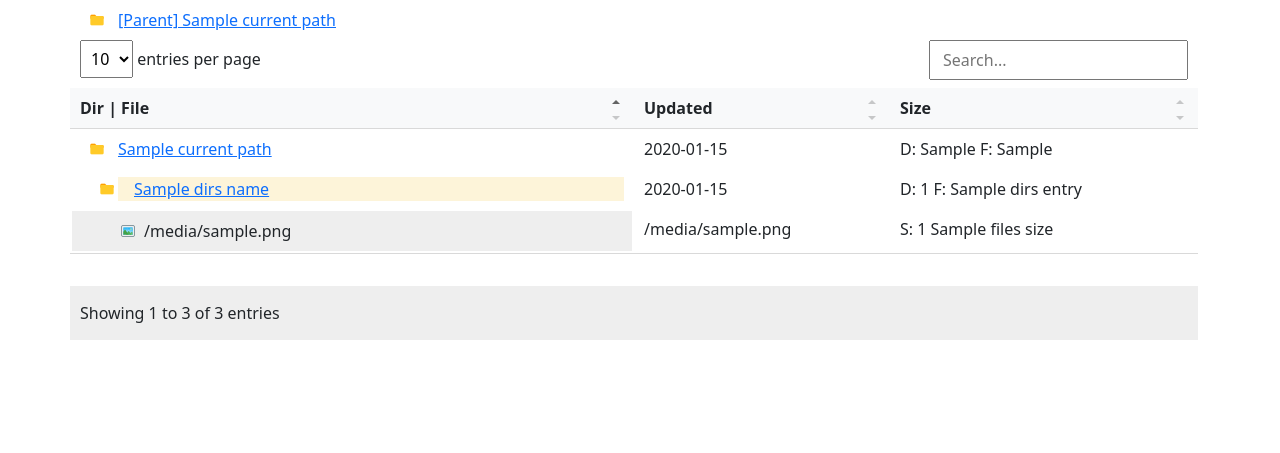
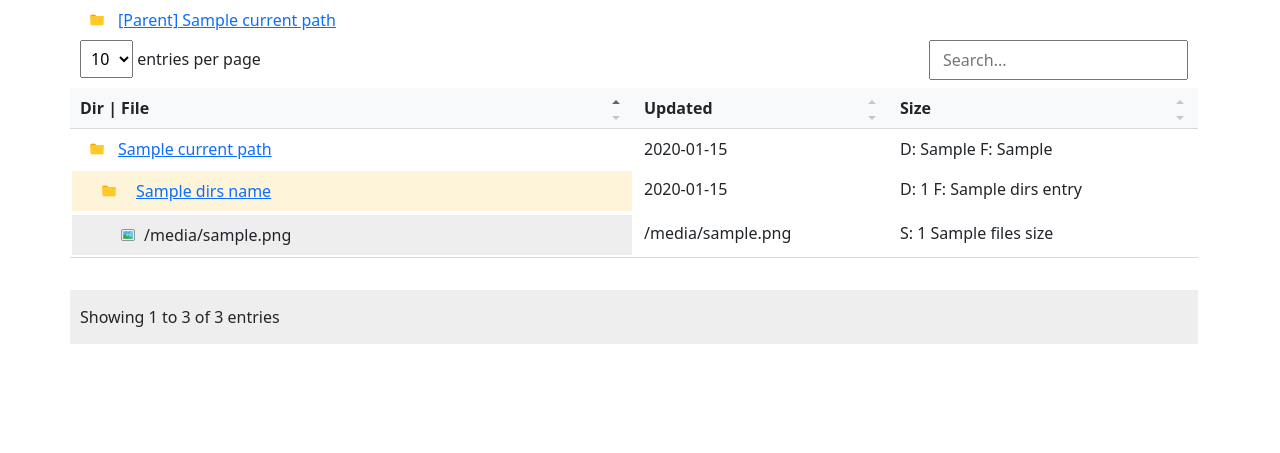
Before and after one commit to CBI-PITT/flask_file_browser, a Python web app: template flask_file_browser/templates/flask_file_browser/fl_browse_table_dir.html in a window 1280 px wide. Shown: the part 66-519 px from the top of the page. Run offline with Jinja, Linux system fonts and the light colour scheme; the template is opened without the code that fills it: most values are stand-ins (such as "Sample title", 1, 10 or a date in 2020).

Commit message:
improve subfolder and file css style

```diff
--- a/flask_file_browser/static/flask_file_browser/styles/brain-styles.css
+++ b/flask_file_browser/static/flask_file_browser/styles/brain-styles.css
@@ -77,16 +77,21 @@ a.cb-button{
 }
 .subdir-path{
   background: url(icons8-folder-16.png) center left 1.8em no-repeat;
+  background-color: #FDF4D9;
+  border:2px solid #FFF;
+  margin-bottom:100em !important;
+  cursor: pointer
 }
 
-.subdir-path-yellow{
+/* .subdir-path-yellow{
   background-color: #FDF4D9;
-}
+} */
 
 .file-path{
   background-color: #EEE;
   margin-bottom:1em !important;
   border:2px solid #FFF;
+  cursor: pointer
 }
 /*
 .file-slug{
--- a/flask_file_browser/templates/flask_file_browser/fl_browse_table_dir.html
+++ b/flask_file_browser/templates/flask_file_browser/fl_browse_table_dir.html
@@ -55,7 +55,7 @@
 {% for dir in current_path['dirs'] %}
     <tr class="file-row">
         <td class="file-dir ps-5 subdir-path"><span class="d-none sort-hack">0</span>
-            <div class="subdir-path-yellow" data-fdata='{{ dir | tojson }}' data-bs-toggle="modal" data-bs-target="#brainFolderModal">
+            <div  data-fdata='{{ dir | tojson }}' data-bs-toggle="modal" data-bs-target="#brainFolderModal">
                 <a class="ms-3" href="{{ dir }}">{{ current_path['dirs_name'][loop.index0] }}</a>
             </div>
         </td>
```
